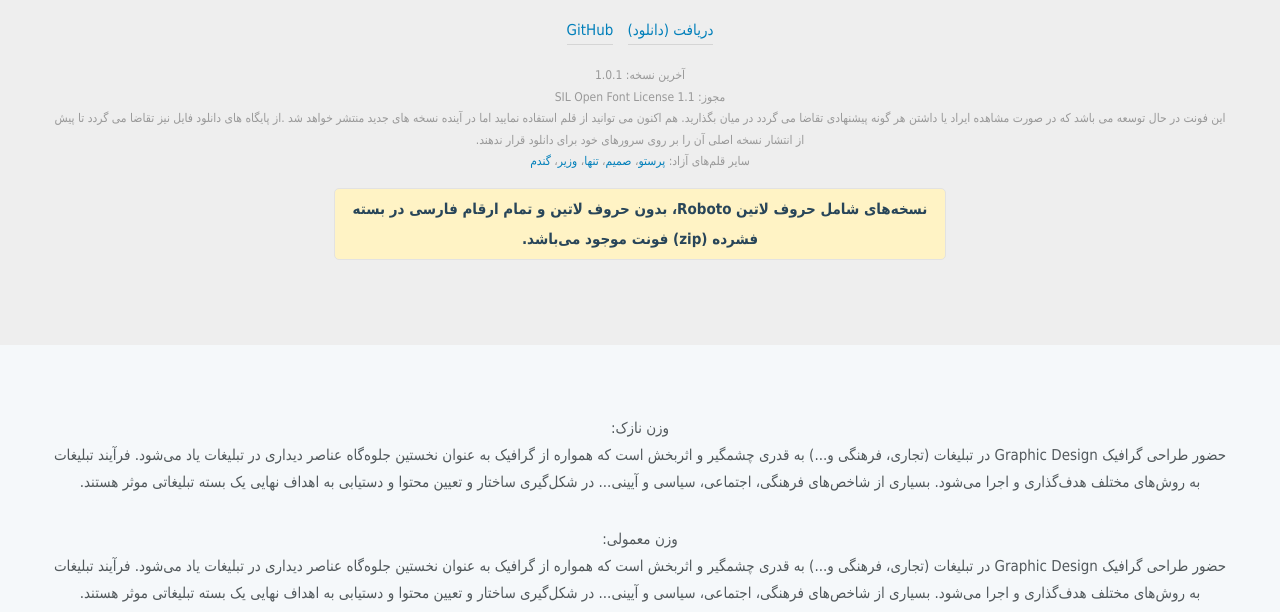
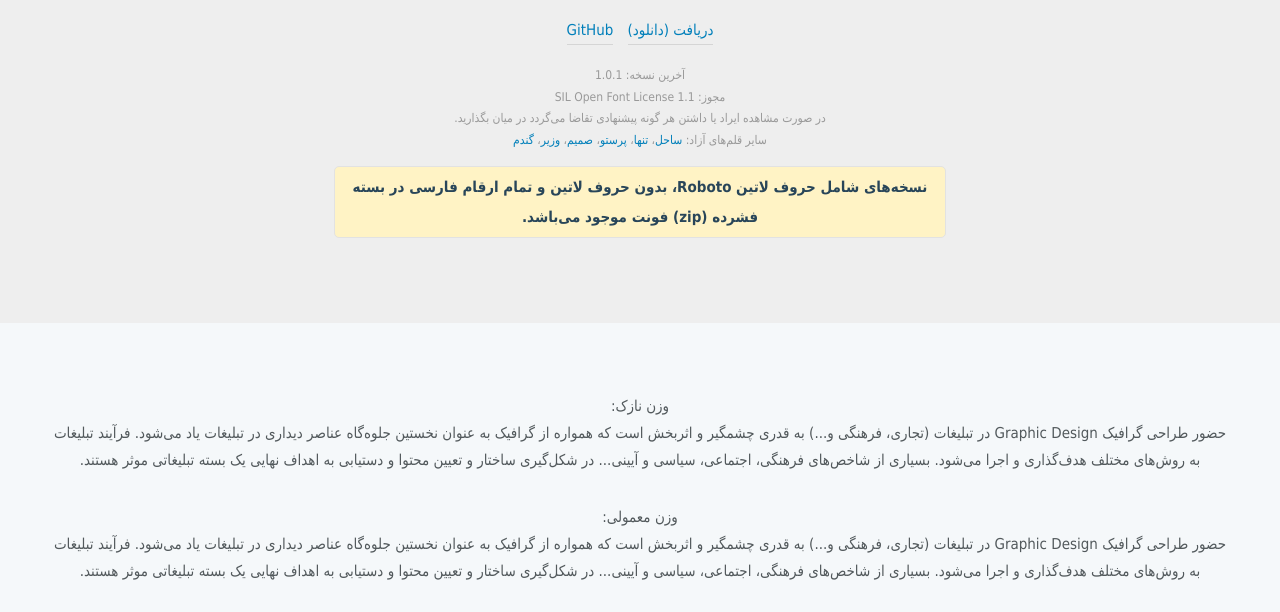
Before and after one commit to rastikerdar/shabnam-font, a plain HTML site: page index.html in a window 1280 px wide. Shown: the part 154-766 px from the top of the page. Drawn offline with Linux system fonts and the light colour scheme; a web font is replaced by a local one.

Commit message:
Update info text

```diff
--- a/index.html
+++ b/index.html
@@ -153,11 +153,12 @@
       <div class="info">
         <div>آخرین نسخه: 1.0.1</div>
         <div>مجوز: SIL Open Font License 1.1</div>
-        <div>این فونت  در حال توسعه می باشد که در صورت مشاهده ایراد یا داشتن هر گونه پیشنهادی تقاضا می گردد در میان بگذارید.  هم اکنون می توانید از قلم استفاده نمایید اما در آینده نسخه های جدید منتشر خواهد شد .از پایگاه های دانلود فایل نیز تقاضا می گردد تا پیش از انتشار نسخه اصلی آن را بر روی سرورهای خود برای دانلود قرار ندهند.</div>
+        <div>در صورت مشاهده ایراد یا داشتن هر گونه پیشنهادی تقاضا می‌گردد در میان بگذارید.</div>
         <div class="other-fonts">سایر قلم‌های آزاد:
+           <a href="http://rastikerdar.github.io/sahel-font/" target="_blank">ساحل</a>،
+           <a href="http://rastikerdar.github.io/tanha-font/" target="_blank">تنها</a>،
            <a href="http://rastikerdar.github.io/parastoo-font/" target="_blank">پرستو</a>،
            <a href="http://rastikerdar.github.io/samim-font/" target="_blank">صمیم</a>،
-           <a href="http://rastikerdar.github.io/tanha-font/" target="_blank">تنها</a>،
            <a href="http://rastikerdar.github.io/vazir-font/" target="_blank">وزیر</a>،
            <a href="http://rastikerdar.github.io/gandom-font/" target="_blank">گندم</a>
         </div>
```
